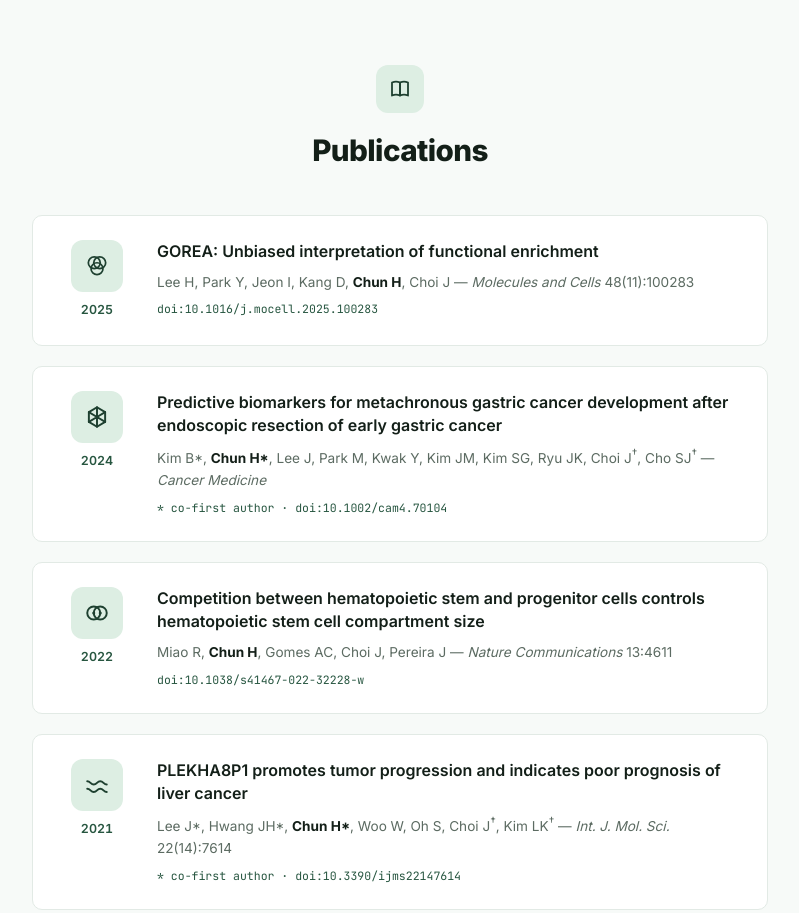
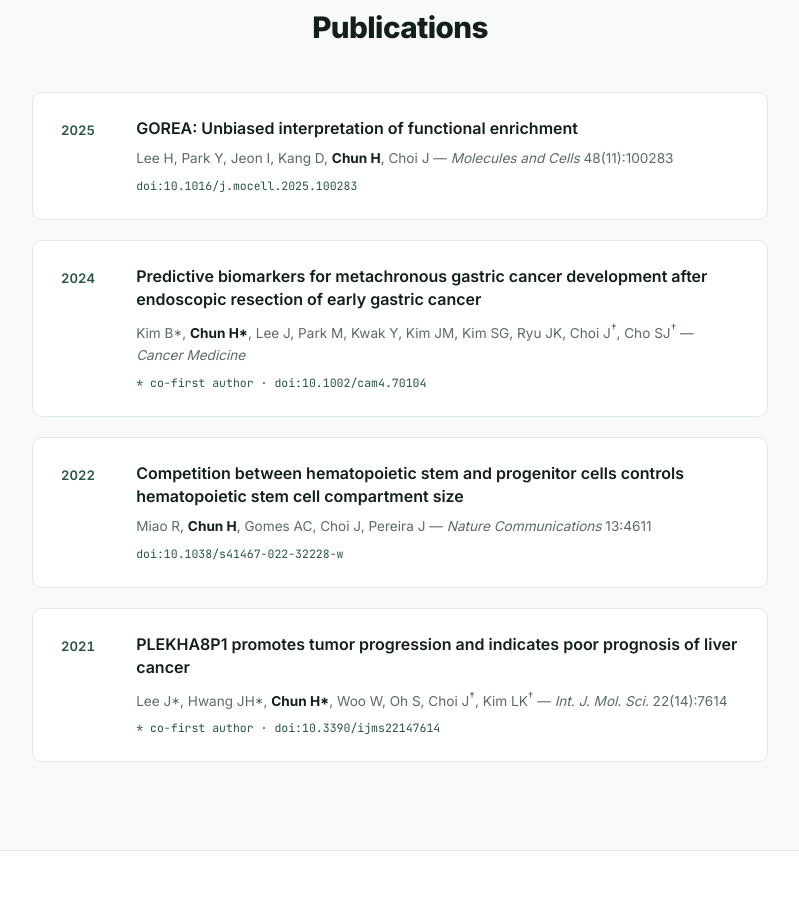
Before and after one commit to harimchun/harimchun.github.io, a plain HTML site: page index.html in a window 1280 px wide. Shown: the part 2540-3453 px from the top of the page, without its empty margins (240-1039 px from the left). Drawn offline with Linux system fonts and the light colour scheme.

Commit message:
Revert "Add section icons and custom publication topic illustrations"
This reverts commit 877eb6e242d6095aab76083eb3d6fd123df53651.

```diff
--- a/index.html
+++ b/index.html
@@ -124,12 +124,7 @@
   <!-- Research Experience -->
   <section id="experience" class="section section-alt">
     <div class="container">
-      <div class="section-head">
-        <div class="section-icon" aria-hidden="true">
-          <svg viewBox="0 0 24 24" fill="none" stroke="currentColor" stroke-width="1.8" stroke-linecap="round" stroke-linejoin="round"><rect x="3" y="7" width="18" height="12" rx="2"/><path d="M8 7V5.5A1.5 1.5 0 0 1 9.5 4h5A1.5 1.5 0 0 1 16 5.5V7"/><path d="M3 12.5h18"/></svg>
-        </div>
       <h2 class="section-title">Research Experience</h2>
-      </div>
       <div class="exp-list">
         <article class="exp-item reveal">
           <div class="exp-head">
@@ -193,20 +188,10 @@
   <!-- Publications -->
   <section id="publications" class="section">
     <div class="container">
-      <div class="section-head">
-        <div class="section-icon" aria-hidden="true">
-          <svg viewBox="0 0 24 24" fill="none" stroke="currentColor" stroke-width="1.8" stroke-linecap="round" stroke-linejoin="round"><path d="M4 5.5c2.6-1.2 5.4-1.2 8 0v13c-2.6-1.2-5.4-1.2-8 0v-13Z"/><path d="M20 5.5c-2.6-1.2-5.4-1.2-8 0v13c2.6-1.2 5.4-1.2 8 0v-13Z"/></svg>
-        </div>
       <h2 class="section-title">Publications</h2>
-      </div>
       <div class="pub-list">
         <article class="pub-item reveal">
-          <div class="pub-thumb" aria-hidden="true">
-            <div class="pub-icon">
-              <svg viewBox="0 0 24 24" fill="none" stroke="currentColor" stroke-width="1.6" stroke-linecap="round" stroke-linejoin="round"><circle cx="9.5" cy="9" r="5.5"/><circle cx="14.5" cy="9" r="5.5"/><circle cx="12" cy="14.5" r="5.5"/></svg>
-            </div>
           <span class="pub-year mono">2025</span>
-          </div>
           <div class="pub-body">
             <h3><a href="https://doi.org/10.1016/j.mocell.2025.100283" target="_blank" rel="noopener noreferrer">GOREA: Unbiased interpretation of functional enrichment</a></h3>
             <p class="pub-authors">Lee H, Park Y, Jeon I, Kang D, <strong>Chun H</strong>, Choi J — <em>Molecules and Cells</em> 48(11):100283</p>
@@ -214,12 +199,7 @@
           </div>
         </article>
         <article class="pub-item reveal">
-          <div class="pub-thumb" aria-hidden="true">
-            <div class="pub-icon">
-              <svg viewBox="0 0 24 24" fill="none" stroke="currentColor" stroke-width="1.8" stroke-linecap="round" stroke-linejoin="round"><path d="M12 3 19.5 7.5v9L12 21l-7.5-4.5v-9L12 3Z"/><path d="M12 3v18M4.5 7.5 12 12l7.5-4.5M4.5 16.5 12 12l7.5 4.5"/></svg>
-            </div>
           <span class="pub-year mono">2024</span>
-          </div>
           <div class="pub-body">
             <h3><a href="https://doi.org/10.1002/cam4.70104" target="_blank" rel="noopener noreferrer">Predictive biomarkers for metachronous gastric cancer development after endoscopic resection of early gastric cancer</a></h3>
             <p class="pub-authors">Kim B*, <strong>Chun H*</strong>, Lee J, Park M, Kwak Y, Kim JM, Kim SG, Ryu JK, Choi J<sup>†</sup>, Cho SJ<sup>†</sup> — <em>Cancer Medicine</em></p>
@@ -227,12 +207,7 @@
           </div>
         </article>
         <article class="pub-item reveal">
-          <div class="pub-thumb" aria-hidden="true">
-            <div class="pub-icon">
-              <svg viewBox="0 0 24 24" fill="none" stroke="currentColor" stroke-width="1.8" stroke-linecap="round" stroke-linejoin="round"><circle cx="9" cy="12" r="6"/><circle cx="15" cy="12" r="6"/><circle cx="9" cy="12" r="1.4" fill="currentColor" stroke="none"/><circle cx="15" cy="12" r="1.4" fill="currentColor" stroke="none"/></svg>
-            </div>
           <span class="pub-year mono">2022</span>
-          </div>
           <div class="pub-body">
             <h3><a href="https://doi.org/10.1038/s41467-022-32228-w" target="_blank" rel="noopener noreferrer">Competition between hematopoietic stem and progenitor cells controls hematopoietic stem cell compartment size</a></h3>
             <p class="pub-authors">Miao R, <strong>Chun H</strong>, Gomes AC, Choi J, Pereira J — <em>Nature Communications</em> 13:4611</p>
@@ -240,12 +215,7 @@
           </div>
         </article>
         <article class="pub-item reveal">
-          <div class="pub-thumb" aria-hidden="true">
-            <div class="pub-icon">
-              <svg viewBox="0 0 24 24" fill="none" stroke="currentColor" stroke-width="1.8" stroke-linecap="round" stroke-linejoin="round"><path d="M3 8.5c3 0 3 3 6 3s3-3 6-3 3 3 6 3"/><path d="M3 15.5c3 0 3 3 6 3s3-3 6-3 3 3 6 3"/></svg>
-            </div>
           <span class="pub-year mono">2021</span>
-          </div>
           <div class="pub-body">
             <h3><a href="https://doi.org/10.3390/ijms22147614" target="_blank" rel="noopener noreferrer">PLEKHA8P1 promotes tumor progression and indicates poor prognosis of liver cancer</a></h3>
             <p class="pub-authors">Lee J*, Hwang JH*, <strong>Chun H*</strong>, Woo W, Oh S, Choi J<sup>†</sup>, Kim LK<sup>†</sup> — <em>Int. J. Mol. Sci.</em> 22(14):7614</p>
@@ -259,12 +229,7 @@
   <!-- Presentations -->
   <section id="presentations" class="section section-alt">
     <div class="container">
-      <div class="section-head">
-        <div class="section-icon" aria-hidden="true">
-          <svg viewBox="0 0 24 24" fill="none" stroke="currentColor" stroke-width="1.8" stroke-linecap="round" stroke-linejoin="round"><rect x="3" y="4" width="18" height="12.5" rx="1.5"/><path d="M6.5 13 9.5 9l2.5 2.5L17.5 7"/><path d="M9 20h6M12 16.5V20"/></svg>
-        </div>
       <h2 class="section-title">Conference Presentations</h2>
-      </div>
       <ul class="edu-list">
         <li class="edu-item reveal">
           <span class="edu-period mono">AACR 2026</span>
@@ -294,12 +259,7 @@
   <!-- Education -->
   <section id="education" class="section">
     <div class="container">
-      <div class="section-head">
-        <div class="section-icon" aria-hidden="true">
-          <svg viewBox="0 0 24 24" fill="none" stroke="currentColor" stroke-width="1.8" stroke-linecap="round" stroke-linejoin="round"><path d="M12 3 2 8l10 5 10-5-10-5Z"/><path d="M6 10.5V16c0 1.4 2.6 2.5 6 2.5s6-1.1 6-2.5v-5.5"/><path d="M22 8v6"/></svg>
-        </div>
       <h2 class="section-title">Education</h2>
-      </div>
       <ul class="edu-list">
         <li class="edu-item reveal">
           <span class="edu-period mono">2025 — Present</span>
@@ -337,12 +297,7 @@
   <section id="more" class="section section-alt">
     <div class="container two-col">
       <div>
-        <div class="section-head inline">
-          <div class="section-icon" aria-hidden="true">
-            <svg viewBox="0 0 24 24" fill="none" stroke="currentColor" stroke-width="1.8" stroke-linecap="round" stroke-linejoin="round"><circle cx="12" cy="8" r="5"/><path d="M9 12.6 7.3 21l4.7-2.5 4.7 2.5-1.7-8.4"/></svg>
-          </div>
         <h2 class="section-title left">Awards &amp; Honors</h2>
-        </div>
         <ul class="plain-list">
           <li class="reveal"><span class="mono">2026—2027</span> Asan Foundation Scholarship for Biomedical Science — Asan Foundation</li>
           <li class="reveal"><span class="mono">2024</span> Excellence Poster Award — The 20th KOGO Winter Symposium</li>
@@ -352,12 +307,7 @@
         </ul>
       </div>
       <div>
-        <div class="section-head inline">
-          <div class="section-icon" aria-hidden="true">
-            <svg viewBox="0 0 24 24" fill="none" stroke="currentColor" stroke-width="1.8" stroke-linecap="round" stroke-linejoin="round"><rect x="3" y="4" width="18" height="12.5" rx="1.5"/><path d="M7 8.5h10M7 12h6.5"/><path d="M9 20h6M12 16.5V20"/></svg>
-          </div>
         <h2 class="section-title left">Teaching</h2>
-        </div>
         <ul class="plain-list">
           <li class="reveal"><span class="mono">2024</span> Single-Cell Multi-Omics — KSBI-BIML, Korea Society for Bioinformatics</li>
           <li class="reveal"><span class="mono">2023</span> Spatial Transcriptomics with R — KSBI-BIML &amp; the 19th KOGO Winter Workshop</li>
--- a/style.css
+++ b/style.css
@@ -255,34 +255,6 @@ a { color: inherit; }
   max-width: 38rem;
   margin: 0 auto 3rem;
 }
-.section-head {
-  display: flex;
-  flex-direction: column;
-  align-items: center;
-  gap: 0.85rem;
-  margin-bottom: 0.75rem;
-}
-.section-head .section-title { margin-bottom: 0; }
-.section-icon {
-  width: 48px;
-  height: 48px;
-  border-radius: 12px;
-  background: var(--mint);
-  color: var(--green-900);
-  display: flex;
-  align-items: center;
-  justify-content: center;
-  flex-shrink: 0;
-}
-.section-icon svg { width: 24px; height: 24px; }
-.section-head.inline {
-  flex-direction: row;
-  align-items: center;
-  justify-content: flex-start;
-  gap: 0.75rem;
-}
-.section-head.inline .section-icon { width: 36px; height: 36px; border-radius: 10px; }
-.section-head.inline .section-icon svg { width: 18px; height: 18px; }
 
 /* ============ Research cards ============ */
 .card-grid {
@@ -404,31 +376,14 @@ a { color: inherit; }
   border-color: var(--card-hover);
   box-shadow: 0 6px 24px var(--card-shadow);
 }
-.pub-thumb {
-  display: flex;
-  flex-direction: column;
-  align-items: center;
-  gap: 0.5rem;
-  width: 4.5rem;
-  flex-shrink: 0;
-}
-.pub-icon {
-  width: 52px;
-  height: 52px;
-  border-radius: 12px;
-  background: var(--mint);
-  color: var(--green-900);
-  display: flex;
-  align-items: center;
-  justify-content: center;
-}
-.pub-icon svg { width: 26px; height: 26px; }
 .pub-year {
   font-family: var(--font-sans);
   font-variant-numeric: tabular-nums;
-  font-size: 0.78rem;
+  font-size: 0.82rem;
   font-weight: 600;
   color: var(--green-800);
+  padding-top: 0.2rem;
+  min-width: 3.2rem;
 }
 .pub-body h3 { font-size: 1rem; font-weight: 600; line-height: 1.45; margin-bottom: 0.45rem; }
 .pub-body h3 a {
@@ -547,8 +502,5 @@ a { color: inherit; }
   .section { padding: 3.75rem 0; }
   .pub-item, .edu-item { flex-direction: column; gap: 0.4rem; }
   .edu-period { min-width: 0; }
-  .pub-thumb { flex-direction: row; width: auto; gap: 0.6rem; margin-bottom: 0.25rem; }
-  .pub-icon { width: 40px; height: 40px; }
-  .pub-icon svg { width: 20px; height: 20px; }
   .footer-inner { flex-direction: column; align-items: flex-start; }
 }
```
Lines whose indentation alone changed are shown as unchanged.
